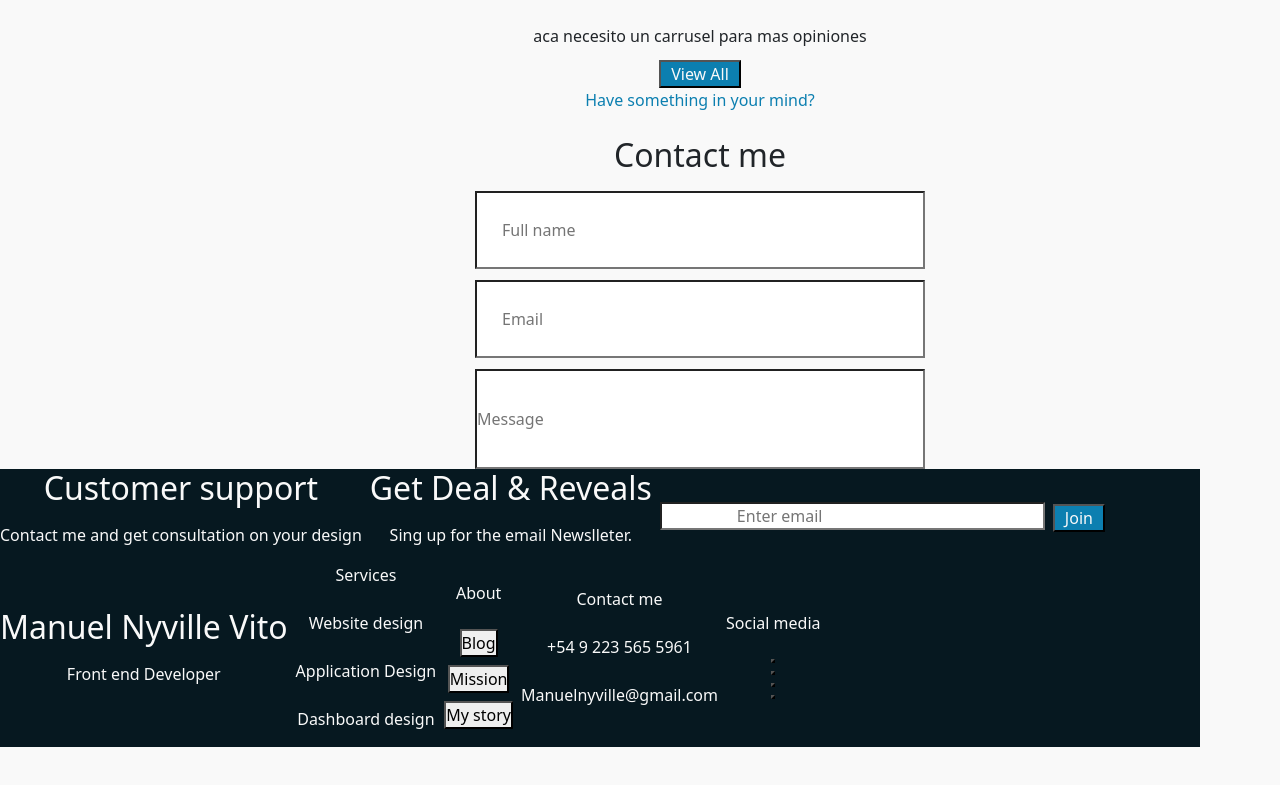
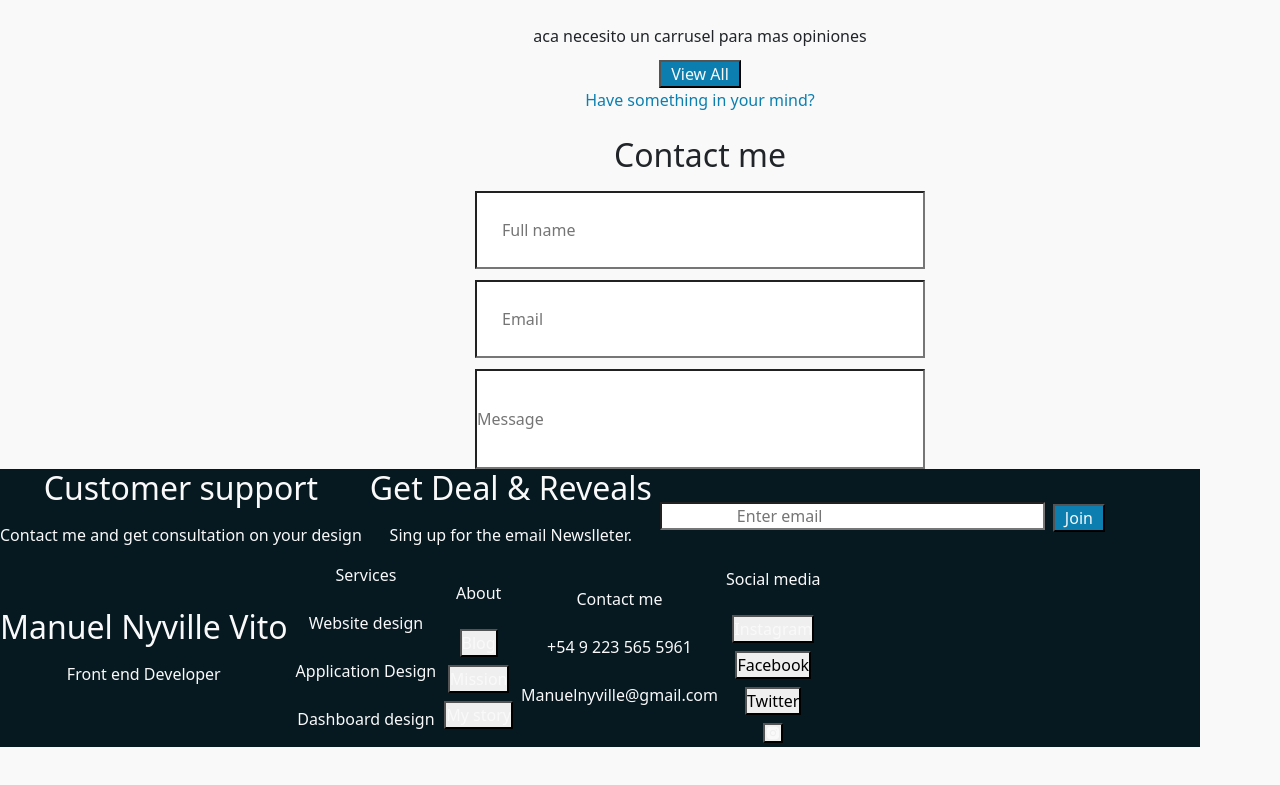
Before and after one commit to Manunyville/Portfolio-tp, a React (Create React App) app: page / in a window 1280 px wide. Shown: the part 2493-3278 px from the top of the page. Built offline with nearby package versions, Linux system fonts and the light colour scheme; the HTML template or start-up script is replaced by a standard one.

Commit message:
personalizando los botones del footer

```diff
--- a/src/components/footer/footer.jsx
+++ b/src/components/footer/footer.jsx
@@ -1,12 +1,15 @@
 import './footer.css'
 import React from 'react'
 import { Stack, HStack, VStack, Flex, Button, ButtonGroup, Text, Container, Heading, Image,Card, CardHeader, CardBody, Input, } from '@chakra-ui/react'
-import { motion } from "framer-motion"
+import { color, motion } from "framer-motion"
+import {AiFillInstagram } from "react-icons/ai";
+
 
 
 const Footer = () =>{
 
     return(
+        <section>
         <Container width={1200} height={450}>
             <HStack w={1200}  bg={'#061820'} color={'#F9F9F9'}>
                 <VStack>
@@ -41,9 +44,9 @@ const Footer = () =>{
                 </VStack>
                 <VStack>
                     <Text>About </Text>
-                    <Button>Blog</Button>
-                    <Button>Mission</Button>
-                    <Button>My story</Button>
+                    <Button as={motion.button} whileHover={{color : '#07CFB0'}} color={'#F9F9F9'} variant='link' >Blog</Button>
+                    <Button as={motion.button} whileHover={{color : '#07CFB0'}} color={'#F9F9F9'} variant='link'>Mission</Button>
+                    <Button as={motion.button} whileHover={{color : '#07CFB0'}} color={'#F9F9F9'} variant='link'>My story</Button>
 
                 </VStack>
                 <VStack>
@@ -54,10 +57,10 @@ const Footer = () =>{
                 </VStack>
                 <VStack>
                     <Text>Social media</Text>
-                    <Button></Button>
-                    <Button></Button>
-                    <Button></Button>
-                    <Button></Button>
+                    <Button as={motion.button} whileHover={{color : '#07CFB0'}} color={'#F9F9F9'}>Instagram</Button>
+                    <Button>Facebook</Button>
+                    <Button>Twitter</Button>
+                    <Button as={motion.button} whileHover={{color : '#07CFB0'}} color={'#F9F9F9'}> <AiFillInstagram/> </Button>
 
 
                 </VStack>
@@ -65,6 +68,7 @@ const Footer = () =>{
             </HStack>
 
         </Container>
+        </section>
     )
 }
 export default Footer
```
